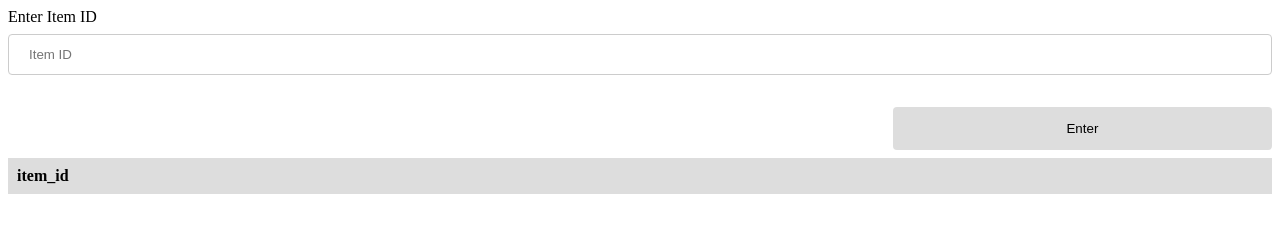
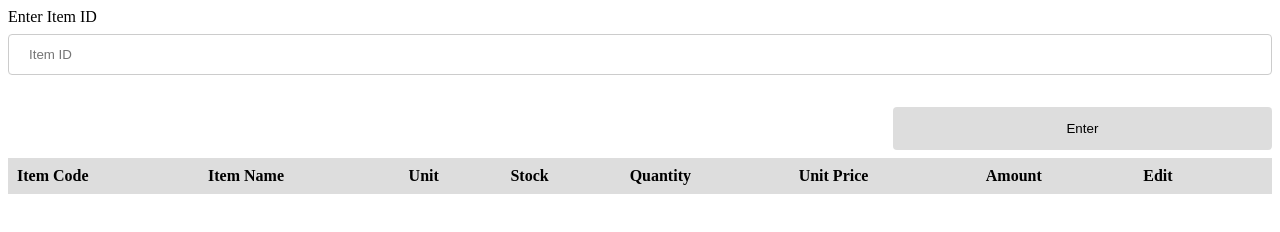
Before and after one commit to anugrahkora/autofill_text_field, a plain HTML site: page index.html in a window 1280 px wide. Drawn offline with Linux system fonts and the light colour scheme.

Commit message:
added new table headers

```diff
--- a/index.html
+++ b/index.html
@@ -27,7 +27,14 @@
         <table class="list" id="prod_list">
             <thead>
                 <tr>
-                    <th>item_id</th>
+                    <th>Item Code</th>
+                    <th>Item Name</th>
+                    <th>Unit</th>
+                    <th>Stock</th>
+                    <th>Quantity</th>
+                    <th>Unit Price</th>
+                    <th>Amount</th>
+                    <th>Edit</th>
 
                     <th></th>
                 </tr>
```
